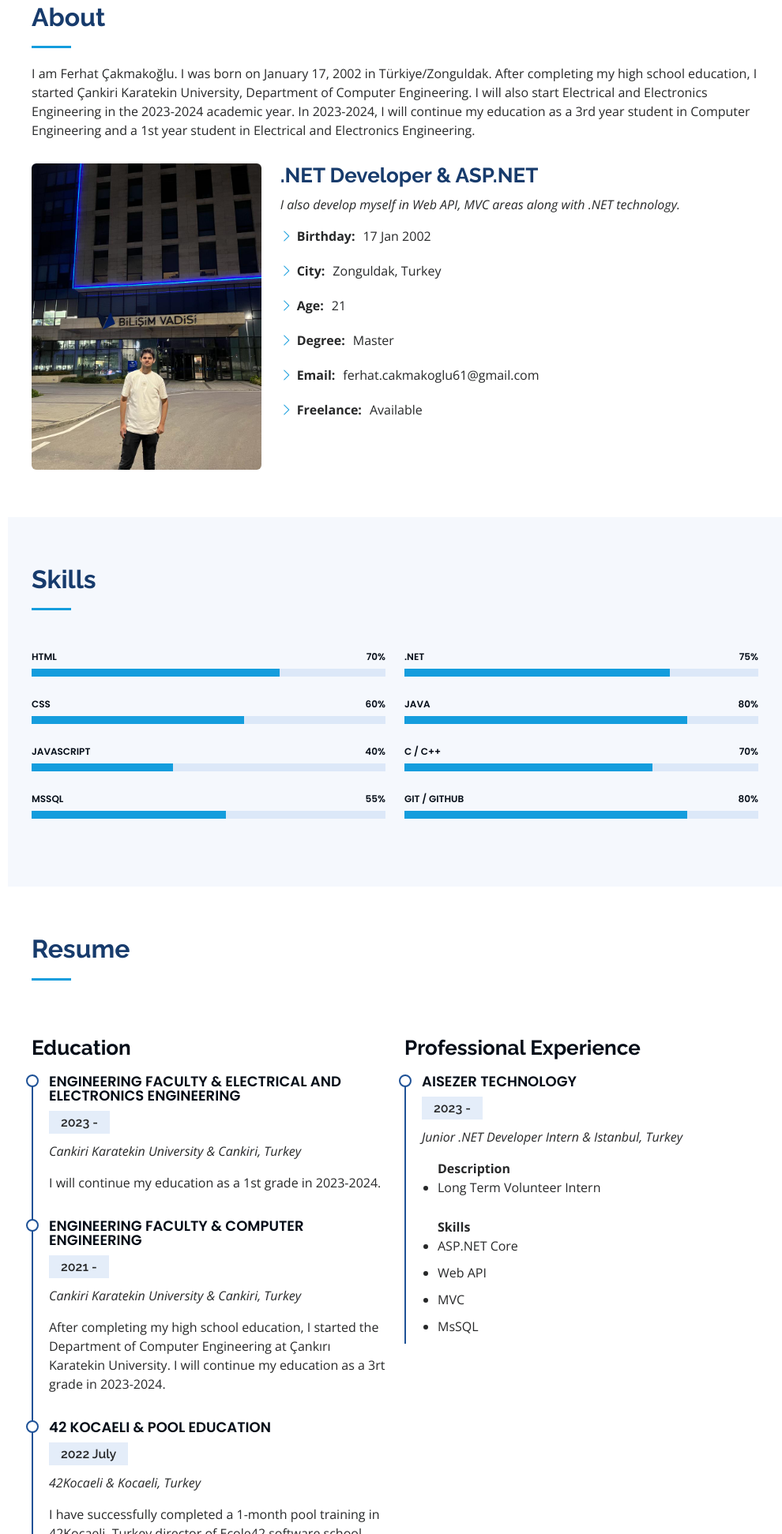
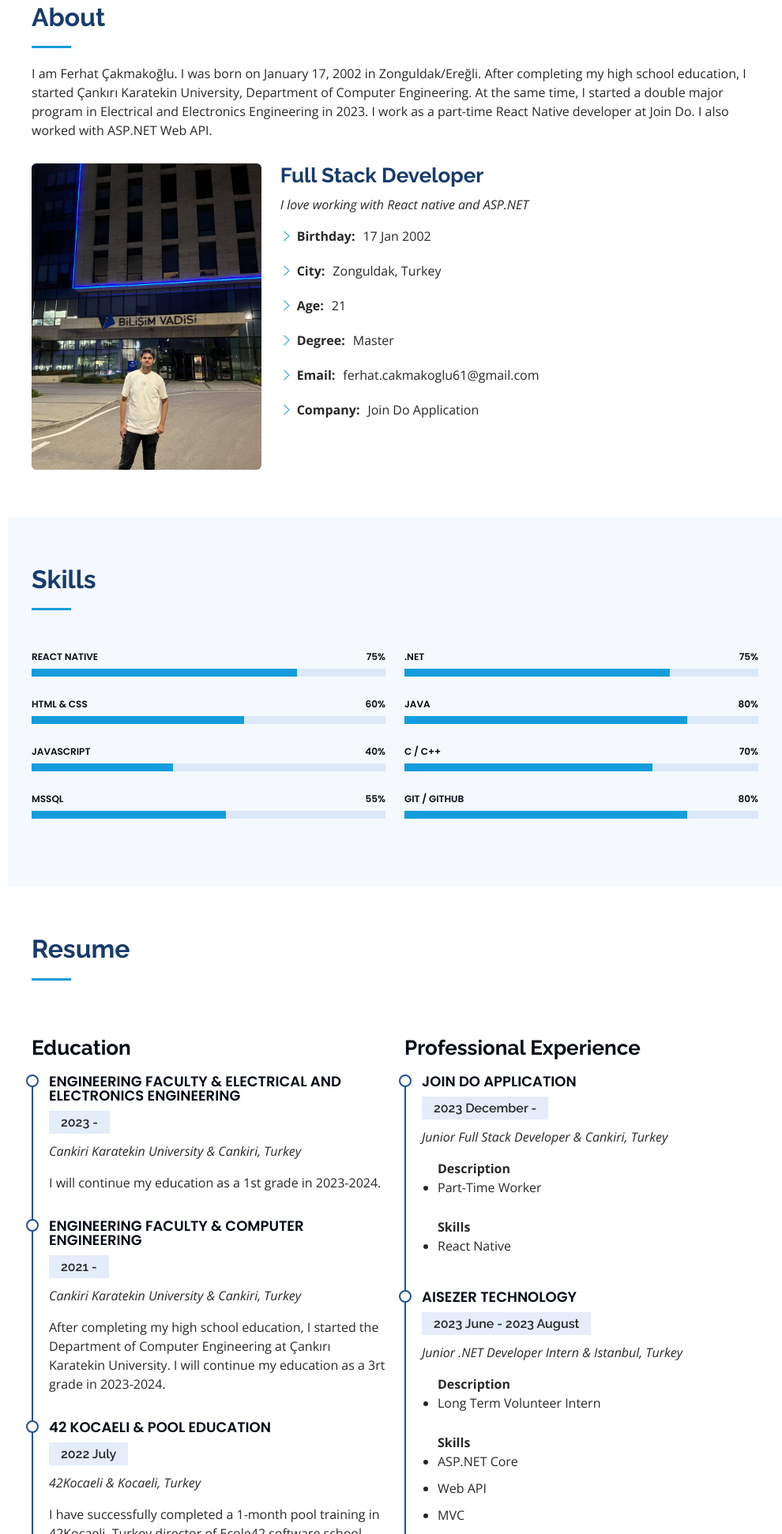
Before and after one commit to Ferhatcakmakoglu/Ferhat-Web, a plain HTML site: page index.html in a window 1280 px wide. Shown: the part 857-2800 px from the top of the page at 79% size, without its empty margins (290-1280 px from the left). Drawn offline with nearby package versions, Linux system fonts and the light colour scheme.

Commit message:
update web

```diff
--- a/index.html
+++ b/index.html
@@ -75,7 +75,7 @@
   <section id="hero" class="d-flex flex-column justify-content-center align-items-center">
     <div class="hero-container" data-aos="fade-in">
       <h1>Ferhat Cakmakoglu</h1>
-      <p>I'm <span class="typed" data-typed-items="Student, Developer, Student Ambassador"></span></p>
+      <p>I'm <span class="typed" data-typed-items="Computer Engineer Student,Jr. Full Stack Developer,Microsoft Learn Student Ambassador"></span></p>
     </div>
   </section><!-- End Hero -->
 
@@ -88,10 +88,10 @@
         <div class="section-title">
           <h2>About</h2>
           <p>
-              I am Ferhat Çakmakoğlu. I was born on January 17, 2002 in Türkiye/Zonguldak.
-              After completing my high school education, I started Çankiri Karatekin University, Department of Computer Engineering.
-              I will also start Electrical and Electronics Engineering in the 2023-2024 academic year.
-              In 2023-2024, I will continue my education as a 3rd year student in Computer Engineering and a 1st year student in Electrical and Electronics Engineering.
+            I am Ferhat Çakmakoğlu. I was born on January 17, 2002 in Zonguldak/Ereğli. After completing my high school education,
+            I started Çankırı Karatekin University, Department of Computer Engineering. At the same time, I started a double major
+            program in Electrical and Electronics Engineering in 2023. I work as a part-time React Native developer at Join Do.
+            I also worked with ASP.NET Web API.
           </p>
         </div>
 
@@ -100,9 +100,9 @@
             <img src="assets/img/fero.jpg" class="img-fluid rounded border-primary"  alt="fero">
           </div>
           <div class="col-lg-8 pt-4 pt-lg-0 content" data-aos="fade-left">
-            <h3>.NET Developer &amp; ASP.NET</h3>
+            <h3>Full Stack Developer</h3>
             <p class="fst-italic">
-              I also develop myself in Web API, MVC areas along with .NET technology.
+              I love working with React native and ASP.NET
             </p>
             <div class="row">
               <div class="col-lg-6">
@@ -112,7 +112,7 @@
                   <li><i class="bi bi-chevron-right"></i> <strong>Age:</strong> <span>21</span></li>
                   <li><i class="bi bi-chevron-right"></i> <strong>Degree:</strong> <span>Master</span></li>
                   <li><i class="bi bi-chevron-right"></i> <strong>Email:</strong> <span>ferhat.cakmakoglu61@gmail.com</span></li>
-                  <li><i class="bi bi-chevron-right"></i> <strong>Freelance:</strong> <span>Available</span></li>
+                  <li><i class="bi bi-chevron-right"></i> <strong>Company:</strong> <span>Join Do Application</span></li>
                 </ul>
               </div>
               <!--<div class="col-lg-6">
@@ -146,14 +146,14 @@
           <div class="col-lg-6" data-aos="fade-up">
 
             <div class="progress">
-              <span class="skill">HTML <i class="val">70%</i></span>
+              <span class="skill">React Native <i class="val">75%</i></span>
               <div class="progress-bar-wrap">
-                <div class="progress-bar" role="progressbar" aria-valuenow="70" aria-valuemin="0" aria-valuemax="100"></div>
+                <div class="progress-bar" role="progressbar" aria-valuenow="75" aria-valuemin="0" aria-valuemax="100"></div>
               </div>
             </div>
 
             <div class="progress">
-              <span class="skill">CSS <i class="val">60%</i></span>
+              <span class="skill">HTML &amp; CSS <i class="val">60%</i></span>
               <div class="progress-bar-wrap">
                 <div class="progress-bar" role="progressbar" aria-valuenow="60" aria-valuemin="0" aria-valuemax="100"></div>
               </div>
@@ -267,8 +267,21 @@
           <div class="col-lg-6" data-aos="fade-up" data-aos-delay="100">
             <h3 class="resume-title">Professional Experience</h3>
             <div class="resume-item">
+              <h4>Join Do Application</h4>
+              <h5>2023 December - </h5>
+              <p><em>Junior Full Stack Developer &amp; Cankiri, Turkey </em></p>
+              <ul>
+                <span><b>Description</b></span>
+                <li>Part-Time Worker</li>
+              </ul>
+              <ul>
+                <span><b>Skills</b></span>
+                <li>React Native</li>
+              </ul>
+            </div>
+            <div class="resume-item">
               <h4>AISezer Technology</h4>
-              <h5>2023 - </h5>
+              <h5>2023 June - 2023 August</h5>
               <p><em>Junior .NET Developer Intern &amp; Istanbul, Turkey </em></p>
               <ul>
                 <span><b>Description</b></span>
```
